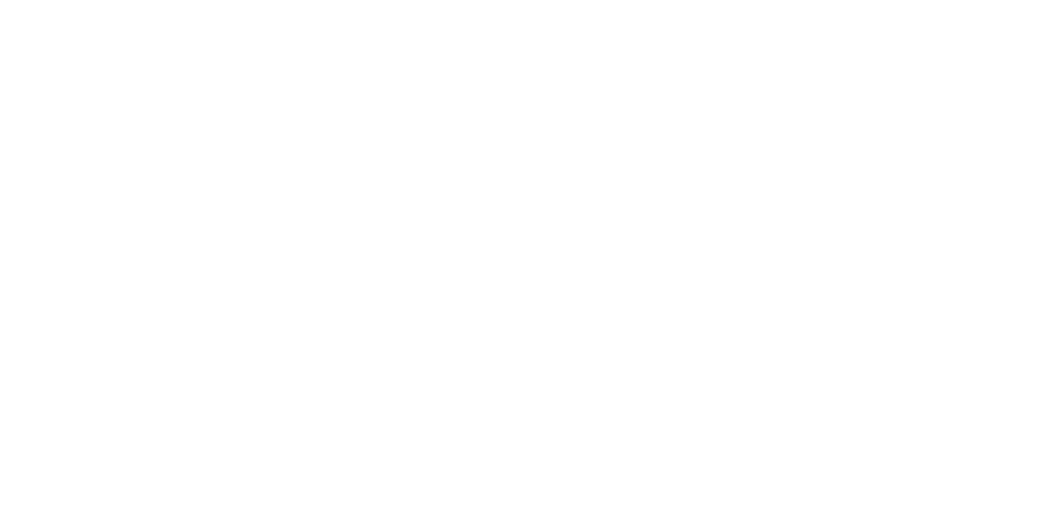
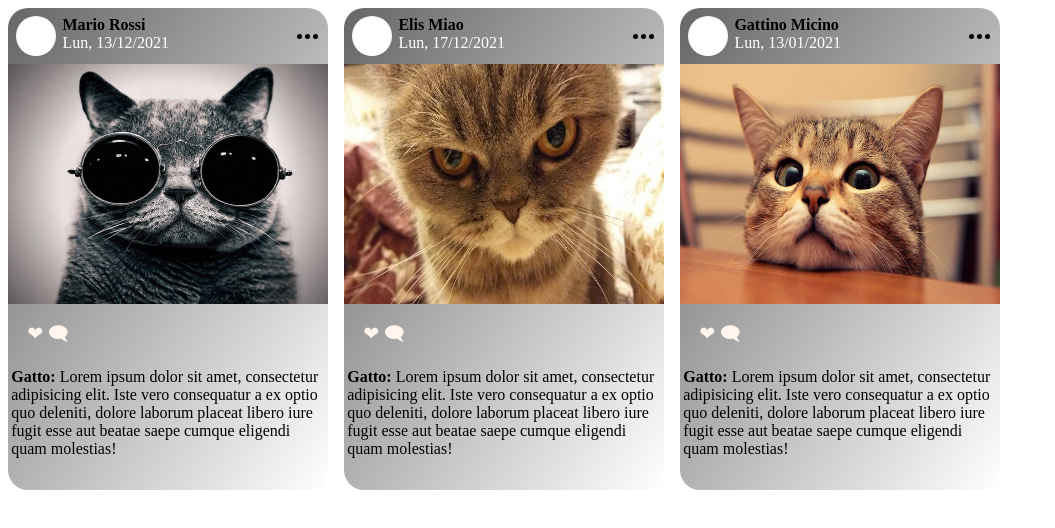
Before and after one commit to CristianRmb/css-esercizi, a plain HTML site: page 09/index.html in a window 1280 px wide. Shown: the whole page, without its empty margins (0-1055 px from the left). Drawn offline with Linux system fonts and the light colour scheme.

Commit message:
es svolto

```diff
--- a/09/index.html
+++ b/09/index.html
@@ -4,9 +4,74 @@
     <meta charset="UTF-8">
     <meta http-equiv="X-UA-Compatible" content="IE=edge">
     <meta name="viewport" content="width=device-width, initial-scale=1.0">
+    <link rel="stylesheet" href="style.css">
     <title>Document</title>
 </head>
 <body>
+    <div class="container">
+        <div class="card">
+            <div class="intest">
+                <div class="cerchio-e-nome">
+                    <div class="cerchio"></div>
+                    <div>
+                        <div class="nome">Mario Rossi</div>
+                        <div class="data">Lun, 13/12/2021</div>
+                    </div>
+                </div>
+                <div class="menu-puntini">
+                    <div class="punto"></div>
+                    <div class="punto"></div>
+                    <div class="punto"></div>
+                </div>
+            </div>
+            <img src="assets/gatto.jpg" alt="">
+            <div class="emoji">&#10084; &#128488;</div>
+            <div class="descrizione"><strong>Gatto:</strong> Lorem ipsum dolor sit amet, consectetur adipisicing elit. Iste vero consequatur a ex optio quo deleniti, dolore laborum placeat libero iure fugit esse aut beatae saepe cumque eligendi quam molestias!</div>
+        </div>
 
+        <div class="card">
+            <div class="intest">
+                <div class="cerchio-e-nome">
+                    <div class="cerchio"></div>
+                    <div>
+                        <div class="nome">Elis Miao</div>
+                        <div class="data">Lun, 17/12/2021</div>
+                    </div>
+                </div>
+                <div class="menu-puntini">
+                    <div class="punto"></div>
+                    <div class="punto"></div>
+                    <div class="punto"></div>
+                </div>
+            </div>
+            <img src="assets/gatto2.jpg" alt="">
+            <div class="emoji">&#10084; &#128488;</div>
+            <div class="descrizione"><strong>Gatto:</strong> Lorem ipsum dolor sit amet, consectetur adipisicing elit. Iste vero
+                consequatur a ex optio quo deleniti, dolore laborum placeat libero iure fugit esse aut beatae saepe cumque
+                eligendi quam molestias!</div>
+        </div>
+
+        <div class="card">
+            <div class="intest">
+                <div class="cerchio-e-nome">
+                    <div class="cerchio"></div>
+                    <div>
+                        <div class="nome">Gattino Micino</div>
+                        <div class="data">Lun, 13/01/2021</div>
+                    </div>
+                </div>
+                <div class="menu-puntini">
+                    <div class="punto"></div>
+                    <div class="punto"></div>
+                    <div class="punto"></div>
+                </div>
+            </div>
+            <img src="assets/gatto3.webp" alt="">
+            <div class="emoji">&#10084; &#128488;</div>
+            <div class="descrizione"><strong>Gatto:</strong> Lorem ipsum dolor sit amet, consectetur adipisicing elit. Iste vero
+                consequatur a ex optio quo deleniti, dolore laborum placeat libero iure fugit esse aut beatae saepe cumque
+                eligendi quam molestias!</div>
+        </div>
+    </div>
 </body>
 </html>
--- a/09/style.css
+++ b/09/style.css
@@ -0,0 +1,73 @@
+
+
+.container{
+    display: flex;
+    flex-wrap: wrap;
+    gap: 1rem 1rem;
+}
+
+.card{
+    display: flex;
+    flex-direction: column;
+    background-image: linear-gradient(to bottom right, rgb(102, 102, 102), rgba(255, 254, 254, 0.468) );
+    width: 20rem;
+    height: fit-content;
+    border-radius: 20px;
+}
+
+.intest{
+    display: flex;
+    justify-content: space-between;
+    margin: 0.5em;
+}
+
+.cerchio-e-nome{
+    display: flex;
+    column-gap: 0.4em;
+}
+
+.cerchio{
+    background-color: white;
+    width: 40px;
+    height: 40px;
+    border-radius: 50%;
+}
+
+.nome{
+    font-weight: bold;
+}
+
+.data{
+    color: white;
+}
+
+.menu-puntini{
+    display: flex;
+
+    align-items: center;
+}
+
+.punto{
+    background-color: black;
+    width: 5px;
+    height: 5px;
+    border-radius: 50%;
+    margin: 0.1em;
+}
+
+.emoji{
+    font-size: larger;
+    color: seashell;
+    margin-left: 1em;
+    margin-top: 0.8em;
+    margin-bottom: 0.8em;
+}
+
+.descrizione{
+    margin-left: 0.2em;
+    margin-bottom: 2em;
+}
+
+img{
+    height: 15rem;
+}
```
Also changed, not shown: 09/assets/gatto.jpg (added), 09/assets/gatto2.jpg (added), 09/assets/gatto3.webp (added).
